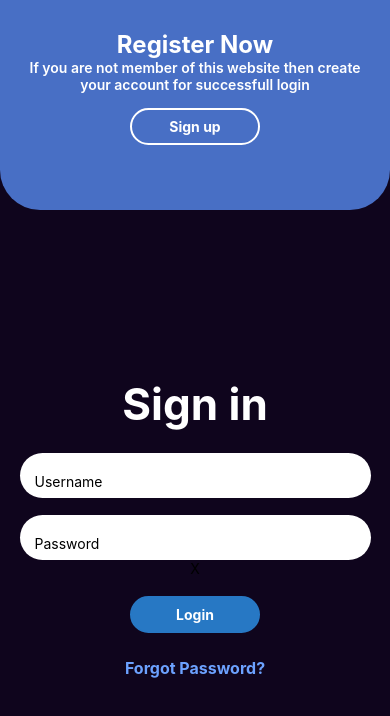
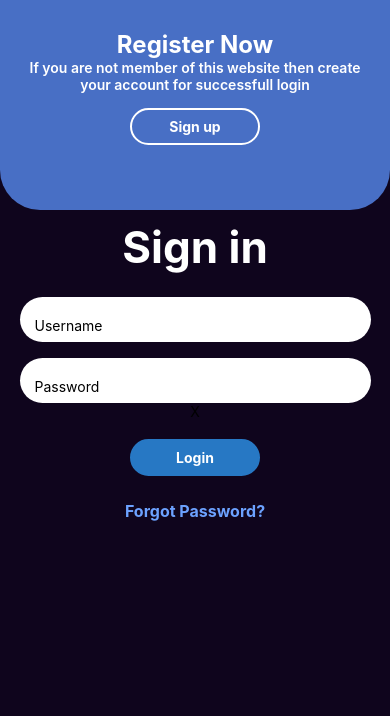
Before and after one commit to ahmadmustafeen/stakezenc.co, a React Native app: screen /auth in a window 390 px wide. Shown: the top 716 px of the page. Built offline with nearby package versions, Linux system fonts and the light colour scheme.

Commit message:
feat: scrollview in login screen

```diff
--- a/src/components/AppButton.tsx
+++ b/src/components/AppButton.tsx
@@ -1,16 +1,18 @@
 /* eslint-disable react-native/no-inline-styles */
-import {StyleSheet, View} from 'react-native';
+import {StyleSheet, TouchableOpacity} from 'react-native';
 import React from 'react';
 import {AppText} from '../components';
 import {primaryBlue} from '../constants';
 interface AppButtonProps {
   label: string;
   transparent?: boolean;
+  onPress?: () => void;
 }
 const AppButton = (props: AppButtonProps) => {
-  const {label, transparent} = props;
+  const {label, transparent, onPress} = props;
   return (
-    <View
+    <TouchableOpacity
+      onPress={onPress}
       style={[
         styles.container,
         transparent && {borderColor: 'white', backgroundColor: 'transparent'},
@@ -18,7 +20,7 @@ const AppButton = (props: AppButtonProps) => {
       <AppText white center bold smallText>
         {label}
       </AppText>
-    </View>
+    </TouchableOpacity>
   );
 };
 
--- a/src/screens/auth/login/index.tsx
+++ b/src/screens/auth/login/index.tsx
@@ -1,7 +1,7 @@
 /* eslint-disable react-native/no-inline-styles */
 /* eslint-disable react/self-closing-comp */
 
-import {View} from 'react-native';
+import {ScrollView, View} from 'react-native';
 import React from 'react';
 import {secondaryBlue} from '../../../constants';
 import {
@@ -29,7 +29,6 @@ const AuthHeader = () => {
     <>
       <View
         style={{
-          backgroundColor: secondaryBlue,
           paddingBottom: 10,
           paddingTop: 30,
           width: '100%',
@@ -49,15 +48,21 @@ const AuthHeader = () => {
           <AppButton label="Sign up" transparent />
         </View>
       </View>
-      <AuthHeaderTail />
+      {/* <AuthHeaderTail /> */}
     </>
   );
 };
 
 const Login = () => {
   return (
-    <View style={styles.container}>
-      <AuthHeader />
+    <ScrollView style={styles.container}>
+      <View
+        style={{
+          backgroundColor: secondaryBlue,
+        }}>
+        <AuthHeader />
+      </View>
+      <AuthHeaderTail />
       <View style={styles.contentContainer}>
         <AppHeader title="Sign in" />
         <View style={styles.inputContainer}>
@@ -75,7 +80,7 @@ const Login = () => {
           </AppText>
         </View>
       </View>
-    </View>
+    </ScrollView>
   );
 };
 
```
